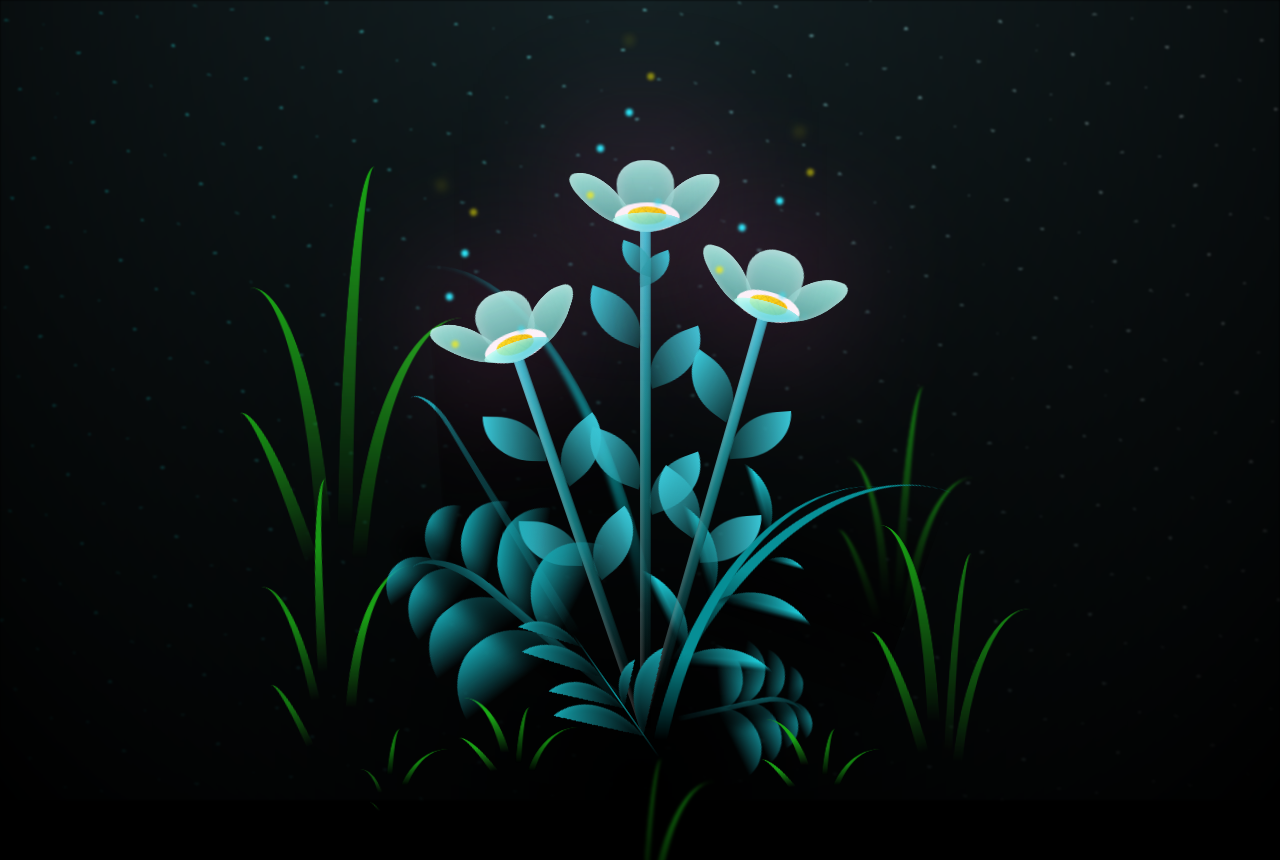
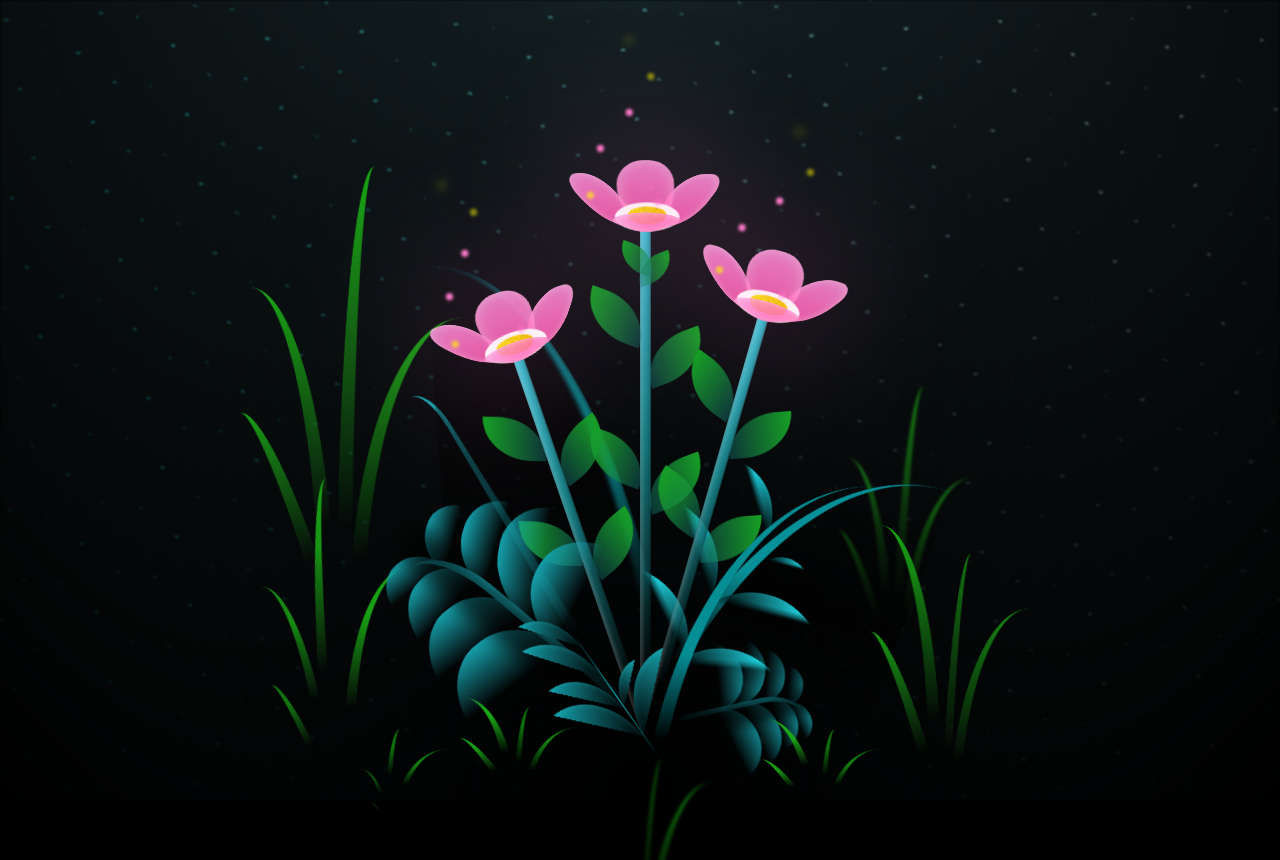
Before and after one commit to FarT-24/Flower, a plain HTML site: page flower.html in a window 1280 px wide. Shown: the top 860 px of the page. Drawn offline with Linux system fonts and the light colour scheme.

Commit message:
Update main.css

```diff
--- a/css/main.css
+++ b/css/main.css
@@ -164,8 +164,8 @@ body {
   width: 8vmin;
   height: 11vmin;
   border-radius: 51% 49% 47% 53%/44% 45% 55% 69%;
-  background-color: #a7ffee;
-  background-image: linear-gradient(to top, #54b8aa, #a7ffee);
+  background-color: #fc8cd7;
+  background-image: linear-gradient(to top, #ff5bb0, #fc8cd7);
   transform-origin: bottom center;
   opacity: 0.9;
   box-shadow: inset 0 0 2vmin rgba(255, 255, 255, 0.5);
@@ -185,7 +185,7 @@ body {
   transform-origin: bottom left;
   border-radius: 4vmin 10vmin 4vmin 4vmin;
   transform: translate(0%, 18%) rotateX(70deg) rotate(-43deg);
-  background-image: linear-gradient(to top, #39c6d6, #a7ffee);
+  background-image: linear-gradient(to top, #ff5bb0, #fc8cd7);
   z-index: 1;
   opacity: 0.8;
 }
@@ -227,7 +227,7 @@ body {
   height: var(--h);
   border-top-right-radius: var(--h);
   border-bottom-left-radius: var(--h);
-  background-image: linear-gradient(to top, rgba(20, 117, 122, 0.4), #39c6d6);
+  background-image: linear-gradient(to top, rgba(20, 117, 122, 0.4), #169f24);
 }
 .flower__line__leaf--1 {
   transform: rotate(70deg) rotateY(30deg);
@@ -271,7 +271,7 @@ body {
           animation: light-ans 4s linear infinite backwards;
 }
 .flower__light:nth-child(odd) {
-  background-color: #23f0ff;
+  background-color: rgb(255, 122, 204);
 }
 .flower__light--1 {
   left: -2vmin;
```
